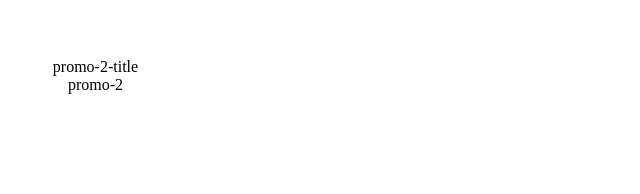
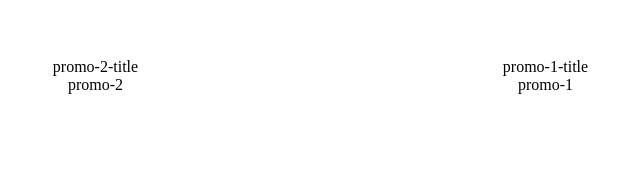
Before and after one commit to landa03/GSAP-E-1, a React (Vite) app: page / in a window 1280 px wide. Shown: the top 194 px of the page, without its empty margins (124-764 px from the left). Built offline with nearby package versions, Linux system fonts and the light colour scheme.

Commit message:
el width del conteiner ta roto

```diff
--- a/src/App.css
+++ b/src/App.css
@@ -13,7 +13,7 @@
   display: row;
   /* display: flex; */
 
-  overflow: hidden;
+  /* overflow: hidden; */
   justify-content: flex-start;
   align-items: center;
 }
@@ -26,7 +26,7 @@
   /* left: -900px; */
   /* width: 900px; */
   /* width: fit-content; */
-  width: 1800px;
+  /* width: 1800px; */
   flex-direction: row-reverse;
 }
 
--- a/src/App.jsx
+++ b/src/App.jsx
@@ -9,8 +9,8 @@ import { Timeline } from 'gsap/gsap-core';
 
 
 function App() {
-  let promoTitle = ["promo-1-title", "promo-2-title", "promo-3-title"];
-  let promoMessage = ["promo-1", "promo-2", "promo-3"];
+  let promoTitle = ["promo-1-title", "promo-2-title", "promo-3-title", "promo-4-title", "promo-5-title"];
+  let promoMessage = ["promo-1", "promo-2", "promo-3", "promo-4", "promo-5"];
 
   let promoContainerRef = useRef();
 
@@ -46,6 +46,7 @@ function App() {
   let diplayedPromotionIndex = 0;
   let promoContainerDisplacementInverted = promoContainerDisplacement * -1;
   function movePromo(distance) {
+    console.log(promoContainerStyleWidth);
     diplayedPromotionIndex ++;
     promoContainerDisplacementInverted = promoContainerDisplacementInverted + distance;
     console.log(promoContainerDisplacementInverted);
```
Lines whose indentation alone changed are shown as unchanged.
